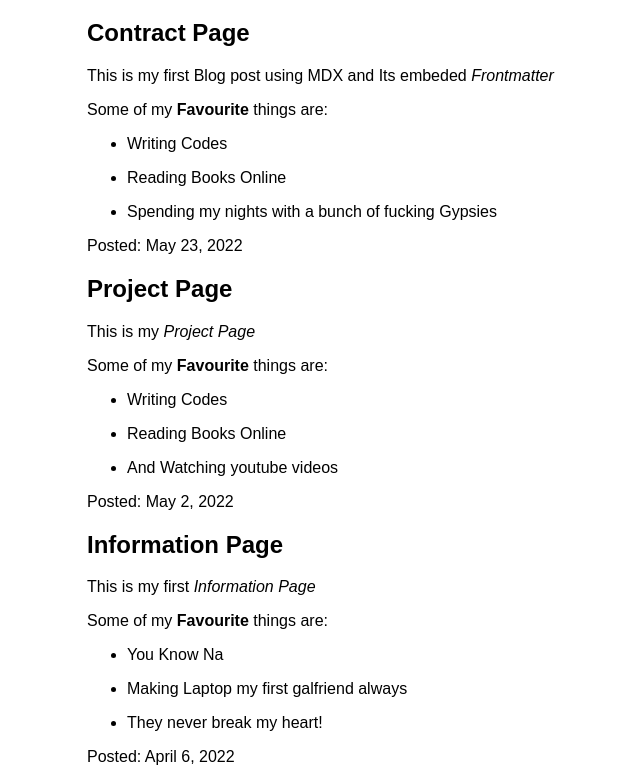
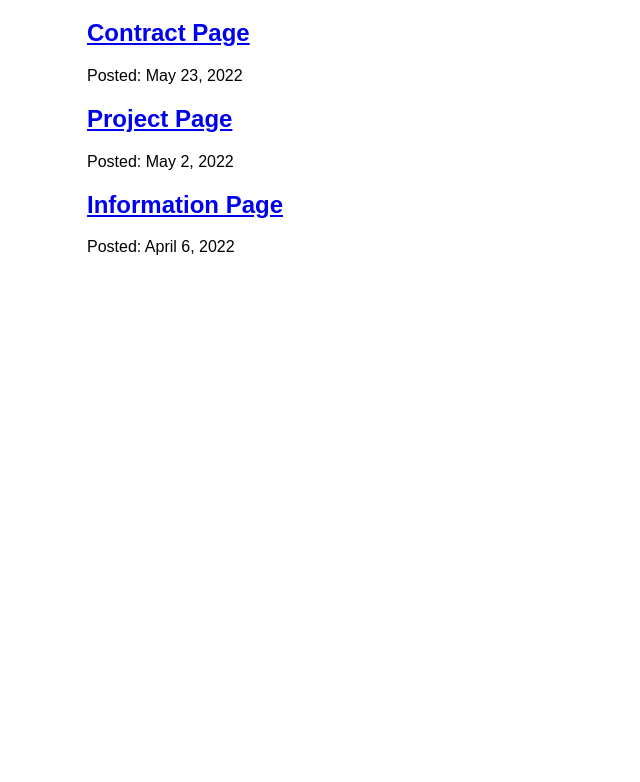
Before and after one commit to davido242/gatsby-graphql-practical, a Gatsby site: page /blog in a window 1280 px wide. Shown: the part 131-913 px from the top of the page, without its empty margins (303-943 px from the left). After the commit the page ends 800 px from the top, so only its background shows below. Built offline with nearby package versions, Linux system fonts and the light colour scheme; Gatsby itself is replaced by a stand-in of ours.

Commit message:
Rendered Pages links on Blog Post main page

```diff
--- a/src/pages/blog/index.js
+++ b/src/pages/blog/index.js
@@ -1,7 +1,6 @@
 import React from "react";
 import Layout from "../../components/layout";
-import { MDXRenderer } from 'gatsby-plugin-mdx';
-import { graphql } from "gatsby";
+import { graphql, Link } from "gatsby";
 import { siteTitle } from '../../components/site-title.module.css'
 
 
@@ -11,10 +10,9 @@ const BlogPage = ({data}) => {
            {
                data.allMdx.nodes.map(node => (
                    <article key={node.id}>
-                       <h2>{node.frontmatter.title}</h2>
-                       <MDXRenderer>
-                            {node.body}
-                        </MDXRenderer>
+                       <Link to={`/blog/${node.slug}`}>
+                            <h2>{node.frontmatter.title}</h2>
+                       </Link>
                        <p className={siteTitle}>Posted: {node.frontmatter.date}</p>
                    </article>
                ))
@@ -32,7 +30,7 @@ const BlogPage = ({data}) => {
                     title
                 }
                 id
-                body
+                slug
                 }
             }
         }
```
